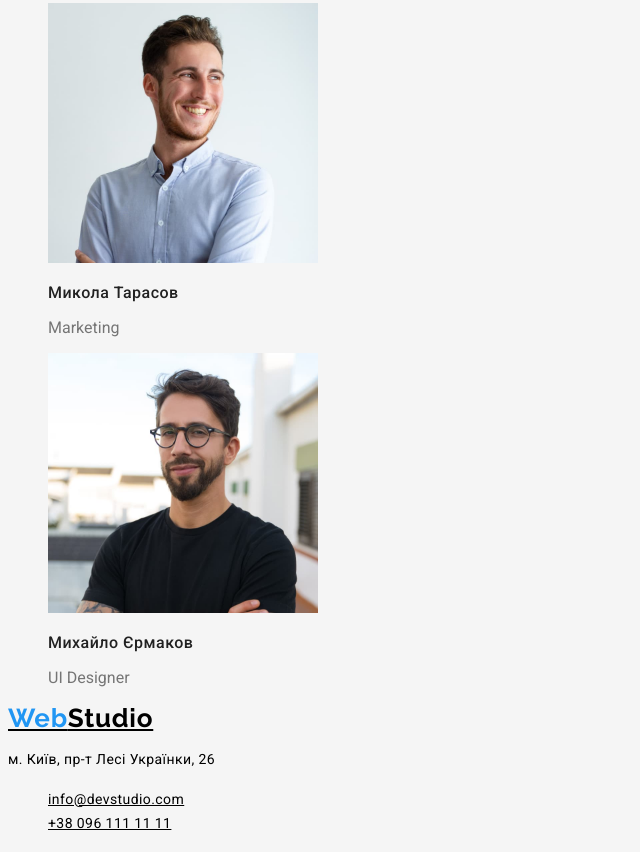
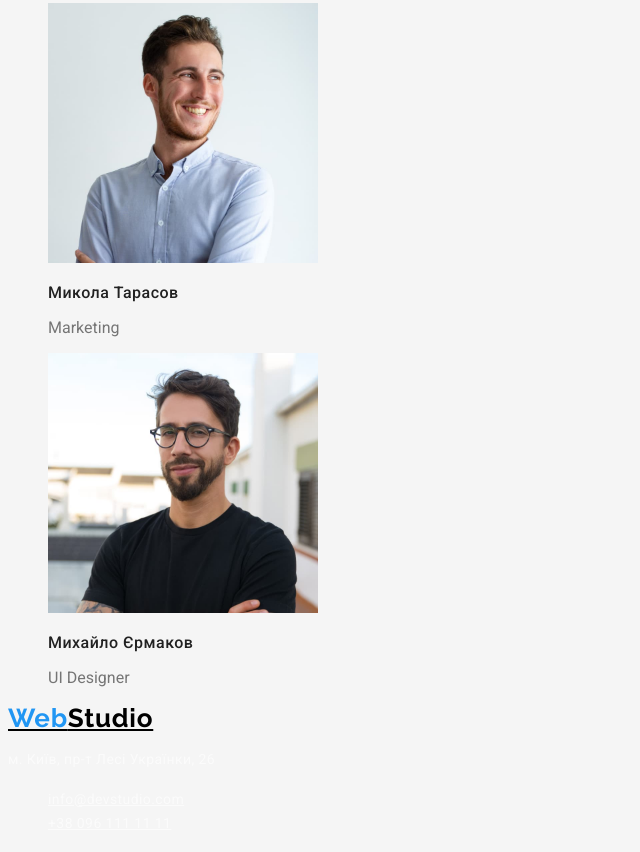
Before and after one commit to Voinalovych91/goit-markup-hw-02, a plain HTML site: page index.html in a window 1280 px wide. Shown: the part 2404-3256 px from the top of the page, without its empty margins (0-640 px from the left). Drawn offline with Linux system fonts and the light colour scheme.

Commit message:
Update styles.css

```diff
--- a/css/styles.css
+++ b/css/styles.css
@@ -160,7 +160,7 @@ ul {
 }
 
 .adress .adress-text {
-    color: black;
+    color: rgba(255, 255, 255, 0.6);
 
 
     font-weight: 400;
@@ -170,7 +170,7 @@ ul {
 }
 
 .info .link {
-    color: black;
+    color: rgba(255, 255, 255, 0.6);
 
     font-weight: 400;
     font-size: 14px;
```
